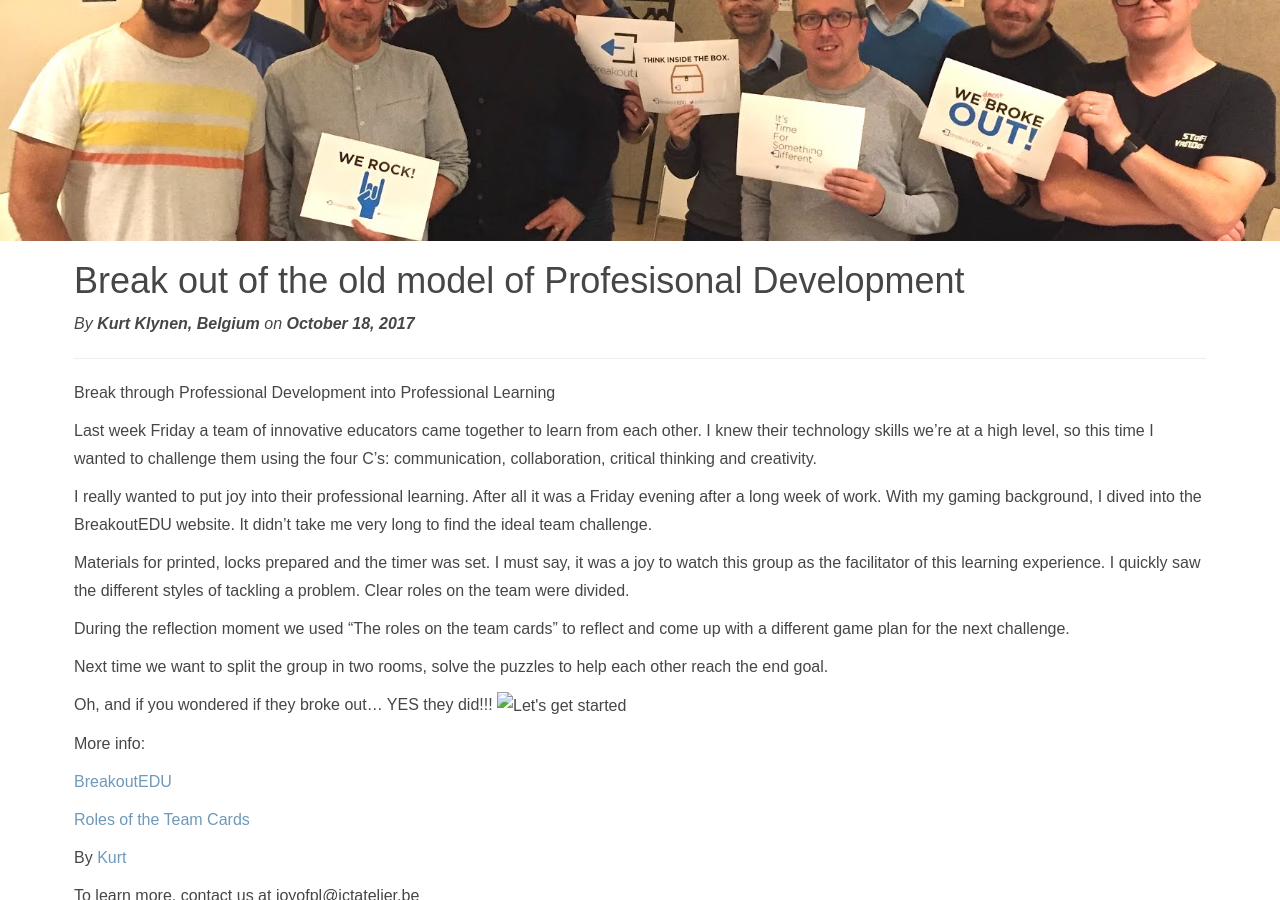
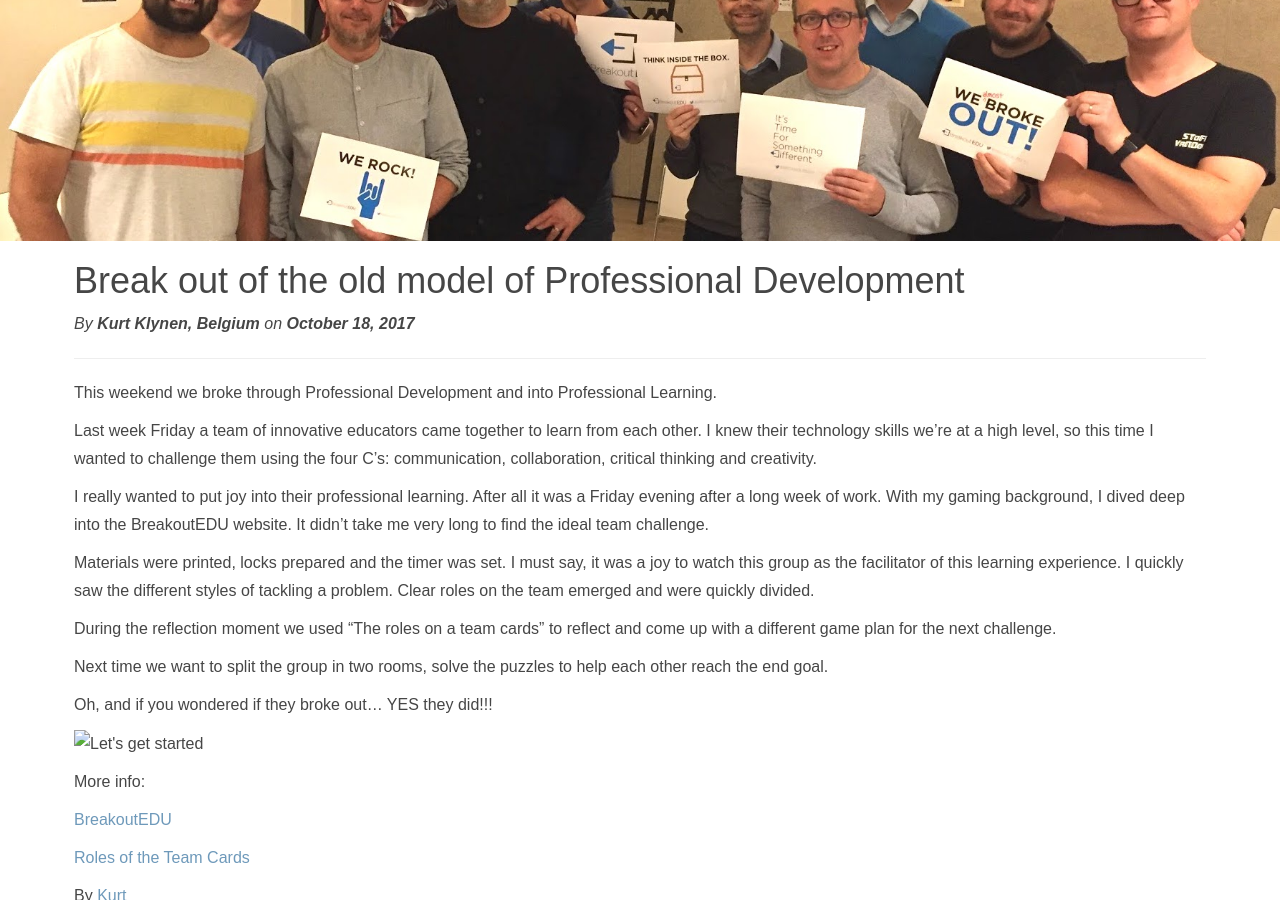
Before and after one commit to meesterkurt/joyofprofessionallearning, a Jekyll site: the page built from _posts/2017-10-24-Break-out-PL.markdown, in a window 1280 px wide and 900 px high, scrolled down 319 px. Built offline with Jekyll 4.4.1, drawn with Linux system fonts in a browser that asks for light colours; nearby versions of some CDN libraries.

Commit message:
text update

```diff
--- a/_posts/2017-10-24-Break-out-PL.markdown
+++ b/_posts/2017-10-24-Break-out-PL.markdown
@@ -1,6 +1,6 @@
 ---
 layout: post
-title: Break out of the old model of Profesisonal Development
+title: Break out of the old model of Professional Development
 seotitle: Prosfessional Learning with BreakoutEdu
 date: 2017-10-18 8:32:10 -0800
 cat: blog
@@ -9,19 +9,20 @@ author: Kurt Klynen, Belgium
 img: BreakoutHero
 ---
 
-Break through Professional Development into Professional Learning
+This weekend we broke through Professional Development and into Professional Learning.
 
 Last week Friday a team of innovative educators came together to learn from each other. I knew their technology skills we're at a high level, so this time I wanted to challenge them using the four C’s: communication, collaboration, critical thinking and creativity.
 
-I really wanted to put joy into their professional learning. After all it was a Friday evening after a long week of work. With my gaming background, I dived into the BreakoutEDU website. It didn't take me very long to find the ideal team challenge.
+I really wanted to put joy into their professional learning. After all it was a Friday evening after a long week of work. With my gaming background, I dived deep into the BreakoutEDU website. It didn't take me very long to find the ideal team challenge.
 
-Materials for printed, locks prepared and the timer was set. I must say, it was a joy to watch this group as the facilitator of this learning experience. I quickly saw the different styles of tackling a problem. Clear roles on the team were divided.
+Materials were printed, locks prepared and the timer was set. I must say, it was a joy to watch this group as the facilitator of this learning experience. I quickly saw the different styles of tackling a problem. Clear roles on the team emerged and  were quickly divided.
 
-During the reflection moment we used “The roles on the team cards” to reflect and come up with a different game plan for the next challenge.
+During the reflection moment we used “The roles on a team cards” to reflect and come up with a different game plan for the next challenge.
 
 Next time we want to split the group in two rooms, solve the puzzles to help each other reach the end goal.
 
 Oh, and if you wondered if they broke out… YES they did!!!
+
 <img src="/img/Readdirections.jpg" alt="Let's get started">
 
 More info:
```
